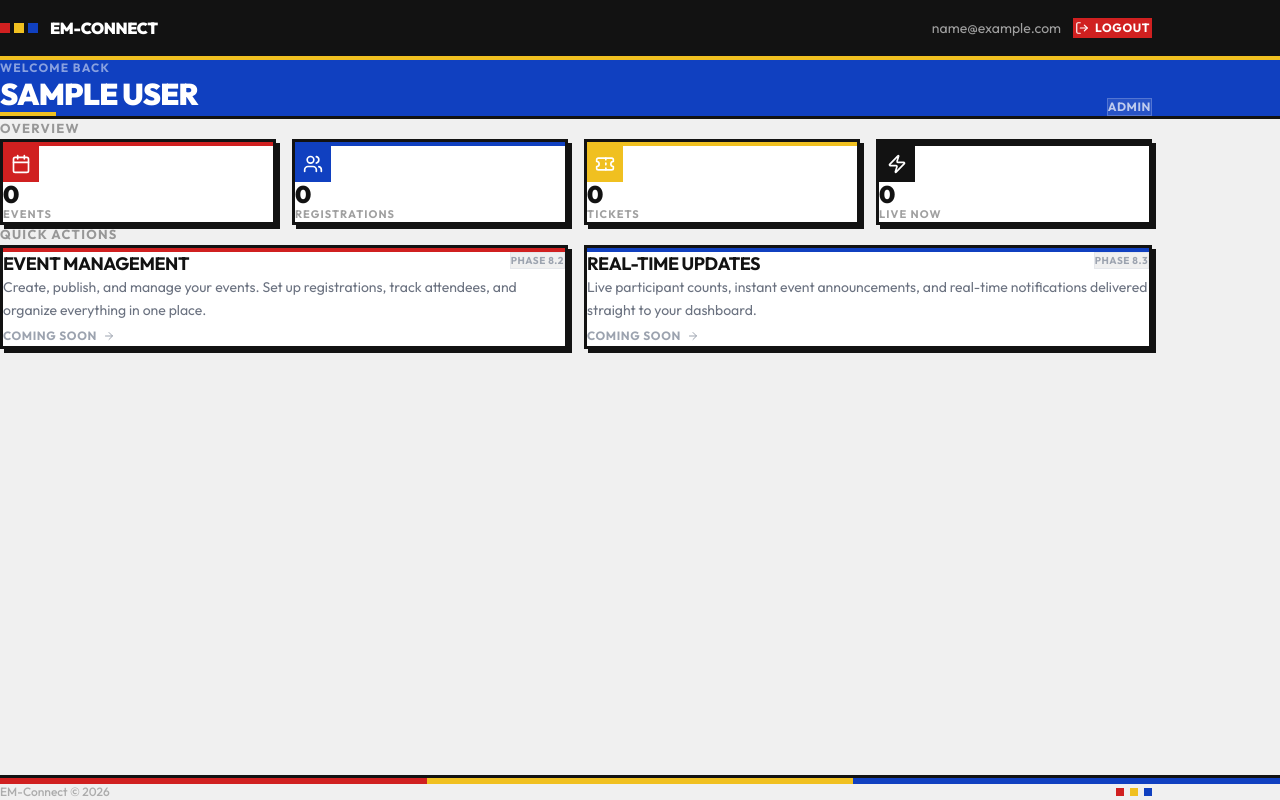
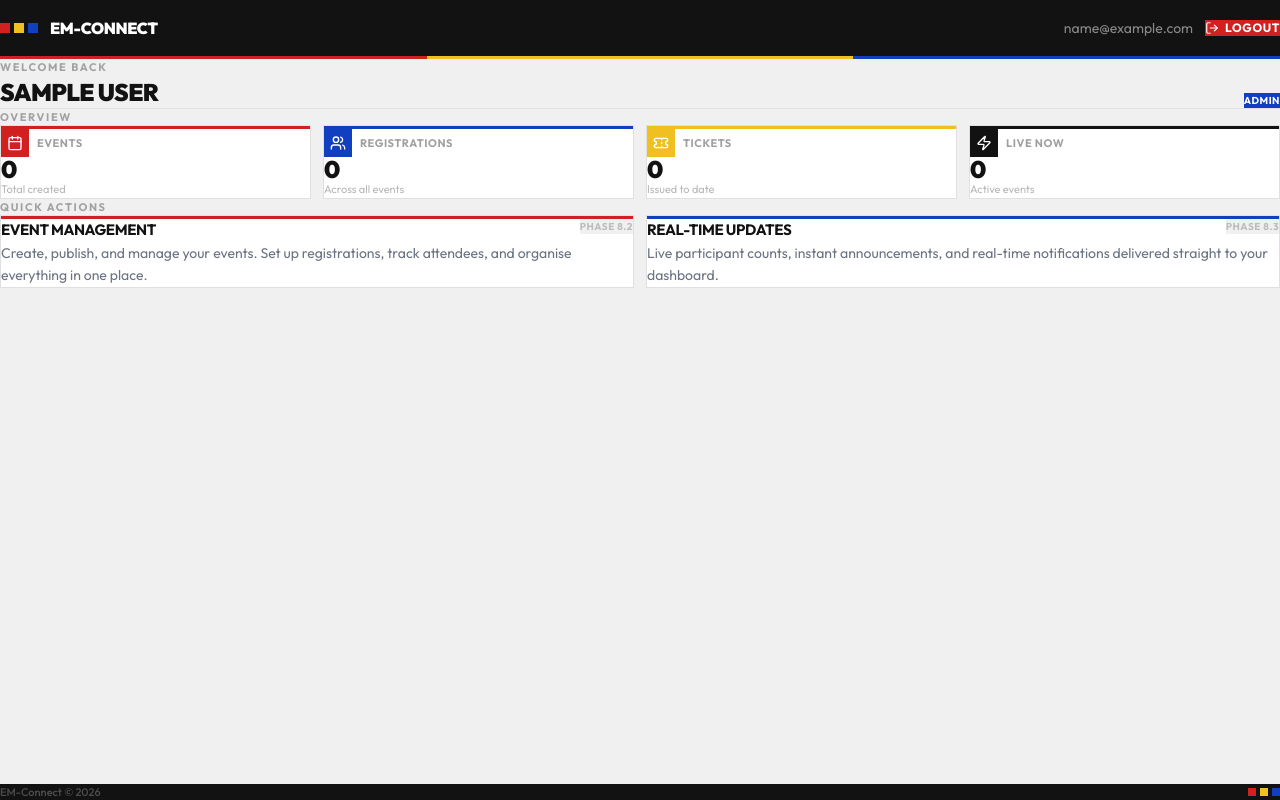
Before and after one commit to rohtheroos-84/EM-Connect, a React (Vite) app in the folder frontend/: page /dashboard in a window 1280 px wide. Built offline with nearby package versions, Linux system fonts and the light colour scheme; sample sign-in values are in the browser's storage.

Commit message:
8.1 v3 redesign again

```diff
--- a/frontend/src/pages/Dashboard.jsx
+++ b/frontend/src/pages/Dashboard.jsx
@@ -1,6 +1,6 @@
 import { useAuth } from '../context/AuthContext';
 import { useNavigate } from 'react-router-dom';
-import { LogOut, Calendar, Users, Ticket, Zap, ArrowRight } from 'lucide-react';
+import { LogOut, Calendar, Users, Ticket, Zap } from 'lucide-react';
 
 export default function Dashboard() {
   const { user, logout } = useAuth();
@@ -14,10 +14,10 @@ export default function Dashboard() {
   const isAdmin = user?.role === 'ADMIN';
 
   return (
-    <div className="min-h-screen flex flex-col bg-[#F0F0F0]">
+    <div className="h-screen flex flex-col overflow-hidden bg-[#F0F0F0]">
       {/* ── Navbar ── */}
-      <nav className="bg-[#121212] border-b-4 border-[#F0C020] shrink-0">
-        <div className="max-w-6xl mx-auto px-6 flex items-center justify-between h-14">
+      <nav className="bg-[#121212] shrink-0">
+        <div className="max-w-7xl mx-auto px-6 lg:px-8 flex items-center justify-between h-14">
           <div className="flex items-center gap-3">
             <div className="flex gap-1">
               <div className="w-2.5 h-2.5 bg-[#D02020]" />
@@ -28,118 +28,89 @@ export default function Dashboard() {
               EM-Connect
             </span>
           </div>
-
           <div className="flex items-center gap-3">
-            <div className="hidden sm:flex items-center gap-2">
-              <span className="text-sm text-white/60">{user?.email}</span>
+            <span className="hidden sm:block text-sm text-white/50">{user?.email}</span>
             {isAdmin && (
-                <span className="px-2 py-0.5 bg-[#F0C020] text-[#121212] text-[11px] font-bold uppercase tracking-wider">
+              <span className="hidden sm:block px-2 py-0.5 bg-[#F0C020] text-[#121212] text-[10px] font-bold uppercase tracking-wider">
                 Admin
               </span>
             )}
-            </div>
             <button
               onClick={handleLogout}
-              className="flex items-center gap-1.5 px-3 py-1.5 bg-[#D02020] border-2 border-[#D02020] text-white text-xs font-bold uppercase tracking-wider hover:bg-[#B01C1C] active:bg-[#901818] transition-colors duration-150 cursor-pointer"
+              className="flex items-center gap-1.5 px-3 py-1.5 bg-[#D02020] text-white text-xs font-bold uppercase tracking-wider hover:bg-[#B91C1C] transition-colors duration-150 cursor-pointer"
             >
               <LogOut className="w-3.5 h-3.5" />
               Logout
             </button>
           </div>
         </div>
+        {/* Accent bar */}
+        <div className="flex h-[3px]">
+          <div className="flex-1 bg-[#D02020]" />
+          <div className="flex-1 bg-[#F0C020]" />
+          <div className="flex-1 bg-[#1040C0]" />
+        </div>
       </nav>
 
-      {/* ── Welcome Banner ── */}
-      <div className="bg-[#1040C0] border-b-[3px] border-[#121212] shrink-0">
-        <div className="max-w-6xl mx-auto px-6 py-8">
-          <p className="text-xs font-bold text-white/50 uppercase tracking-widest">
+      {/* ── Main scrollable area ── */}
+      <main className="flex-1 overflow-y-auto">
+        <div className="max-w-7xl mx-auto px-6 lg:px-8">
+          {/* Welcome */}
+          <div className="pt-8 pb-6 border-b border-[#E0E0E0]">
+            <p className="text-[11px] font-bold text-[#121212]/35 uppercase tracking-[0.15em]">
               Welcome back
             </p>
             <div className="flex items-end justify-between mt-1">
-            <div>
-              <h2 className="text-3xl font-black text-white tracking-tight uppercase">
+              <h2 className="text-2xl font-black text-[#121212] tracking-tight uppercase">
                 {user?.name || 'User'}
               </h2>
-              <div className="mt-3 h-1 w-14 bg-[#F0C020]" />
-            </div>
-            <span className="hidden sm:inline-flex px-3 py-1 bg-white/10 border border-white/20 text-xs font-bold text-white/70 uppercase tracking-wider">
+              <span className="px-2.5 py-1 bg-[#1040C0] text-white text-[10px] font-bold uppercase tracking-wider">
                 {user?.role || 'USER'}
               </span>
             </div>
           </div>
-      </div>
 
-      {/* ── Content ── */}
-      <main className="flex-1">
-        <div className="max-w-6xl mx-auto px-6 py-10">
-          {/* Section: Overview */}
-          <h3 className="text-[13px] font-bold text-[#121212]/40 uppercase tracking-widest mb-5">
+          {/* Stats */}
+          <section className="pt-8 pb-6">
+            <h3 className="text-[11px] font-bold text-[#121212]/35 uppercase tracking-[0.15em] mb-4">
               Overview
             </h3>
+            <div className="grid grid-cols-2 lg:grid-cols-4 gap-3">
+              <StatCard icon={<Calendar className="w-4 h-4" />} label="Events" value="0" sub="Total created" accent="#D02020" />
+              <StatCard icon={<Users className="w-4 h-4" />} label="Registrations" value="0" sub="Across all events" accent="#1040C0" />
+              <StatCard icon={<Ticket className="w-4 h-4" />} label="Tickets" value="0" sub="Issued to date" accent="#F0C020" />
+              <StatCard icon={<Zap className="w-4 h-4" />} label="Live Now" value="0" sub="Active events" accent="#121212" />
+            </div>
+          </section>
 
-          {/* Stats Grid */}
-          <div className="grid grid-cols-2 lg:grid-cols-4 gap-4 mb-10">
-            <StatCard
-              icon={<Calendar className="w-5 h-5" />}
-              label="Events"
-              value="0"
-              accent="#D02020"
-            />
-            <StatCard
-              icon={<Users className="w-5 h-5" />}
-              label="Registrations"
-              value="0"
-              accent="#1040C0"
-            />
-            <StatCard
-              icon={<Ticket className="w-5 h-5" />}
-              label="Tickets"
-              value="0"
-              accent="#F0C020"
-            />
-            <StatCard
-              icon={<Zap className="w-5 h-5" />}
-              label="Live Now"
-              value="0"
-              accent="#121212"
-            />
-          </div>
-
-          {/* Section: Quick Actions */}
-          <h3 className="text-[13px] font-bold text-[#121212]/40 uppercase tracking-widest mb-5">
+          {/* Feature cards */}
+          <section className="pb-10">
+            <h3 className="text-[11px] font-bold text-[#121212]/35 uppercase tracking-[0.15em] mb-4">
               Quick Actions
             </h3>
-
-          {/* Feature Cards */}
-          <div className="grid grid-cols-1 lg:grid-cols-2 gap-4">
+            <div className="grid grid-cols-1 lg:grid-cols-2 gap-3">
               <FeatureCard
                 title="Event Management"
-              description="Create, publish, and manage your events. Set up registrations, track attendees, and organize everything in one place."
+                desc="Create, publish, and manage your events. Set up registrations, track attendees, and organise everything in one place."
                 phase="Phase 8.2"
                 accent="#D02020"
               />
               <FeatureCard
                 title="Real-Time Updates"
-              description="Live participant counts, instant event announcements, and real-time notifications delivered straight to your dashboard."
+                desc="Live participant counts, instant announcements, and real-time notifications delivered straight to your dashboard."
                 phase="Phase 8.3"
                 accent="#1040C0"
               />
             </div>
+          </section>
         </div>
       </main>
 
       {/* ── Footer ── */}
-      <footer className="shrink-0 border-t-[3px] border-[#121212]">
-        <div className="flex h-1.5">
-          <div className="flex-1 bg-[#D02020]" />
-          <div className="flex-1 bg-[#F0C020]" />
-          <div className="flex-1 bg-[#1040C0]" />
-        </div>
-        <div className="max-w-6xl mx-auto px-6 py-4 flex items-center justify-between">
-          <span className="text-xs text-[#121212]/30 font-medium">
-            EM-Connect © 2026
-          </span>
-          <div className="flex gap-1.5">
+      <footer className="shrink-0 bg-[#121212]">
+        <div className="max-w-7xl mx-auto px-6 lg:px-8 py-3 flex items-center justify-between">
+          <span className="text-[11px] text-white/25 font-medium">EM-Connect © 2026</span>
+          <div className="flex gap-1">
             <div className="w-2 h-2 bg-[#D02020]" />
             <div className="w-2 h-2 bg-[#F0C020]" />
             <div className="w-2 h-2 bg-[#1040C0]" />
@@ -151,50 +122,37 @@ export default function Dashboard() {
 }
 
 /* ── Stat Card ── */
-function StatCard({ icon, label, value, accent }) {
+function StatCard({ icon, label, value, sub, accent }) {
   return (
-    <div className="bg-white border-[3px] border-[#121212] shadow-[4px_4px_0px_0px_#121212] overflow-hidden">
-      {/* Top color accent bar */}
-      <div className="h-1" style={{ backgroundColor: accent }} />
-      <div className="p-5">
-        <div
-          className="w-9 h-9 flex items-center justify-center text-white mb-3"
-          style={{ backgroundColor: accent }}
-        >
+    <div className="bg-white border border-[#E0E0E0] overflow-hidden">
+      <div className="h-[3px]" style={{ backgroundColor: accent }} />
+      <div className="p-4">
+        <div className="flex items-center gap-2 mb-2">
+          <div className="w-7 h-7 flex items-center justify-center text-white" style={{ backgroundColor: accent }}>
             {icon}
           </div>
-        <p className="text-2xl font-black text-[#121212] tracking-tight leading-none">
-          {value}
-        </p>
-        <p className="text-[11px] font-bold text-[#121212]/40 uppercase tracking-widest mt-1.5">
-          {label}
-        </p>
+          <span className="text-[11px] font-bold text-[#121212]/40 uppercase tracking-wider">{label}</span>
+        </div>
+        <p className="text-2xl font-black text-[#121212] tracking-tight leading-none">{value}</p>
+        <p className="text-[11px] text-[#121212]/30 mt-1">{sub}</p>
       </div>
     </div>
   );
 }
 
-/* ── Feature Card (non-interactive, clearly "coming soon") ── */
-function FeatureCard({ title, description, phase, accent }) {
+/* ── Feature Card ── */
+function FeatureCard({ title, desc, phase, accent }) {
   return (
-    <div className="bg-white border-[3px] border-[#121212] shadow-[4px_4px_0px_0px_#121212] overflow-hidden">
-      {/* Top color accent bar */}
-      <div className="h-1" style={{ backgroundColor: accent }} />
-      <div className="p-6">
-        <div className="flex items-start justify-between gap-4 mb-3">
-          <h4 className="text-lg font-bold text-[#121212] uppercase tracking-tight leading-snug">
-            {title}
-          </h4>
-          <span className="shrink-0 px-2.5 py-1 bg-[#F0F0F0] border border-[#E5E7EB] text-[10px] font-bold text-[#9CA3AF] uppercase tracking-wider">
+    <div className="bg-white border border-[#E0E0E0] overflow-hidden">
+      <div className="h-[3px]" style={{ backgroundColor: accent }} />
+      <div className="p-5">
+        <div className="flex items-start justify-between gap-3 mb-2">
+          <h4 className="text-[15px] font-bold text-[#121212] uppercase tracking-tight">{title}</h4>
+          <span className="shrink-0 px-2 py-0.5 bg-[#F0F0F0] text-[10px] font-bold text-[#BCBCBC] uppercase tracking-wider whitespace-nowrap">
             {phase}
           </span>
         </div>
-        <p className="text-sm text-[#6B7280] leading-relaxed mb-4">
-          {description}
-        </p>
-        <div className="inline-flex items-center gap-1.5 text-xs font-bold uppercase tracking-wider text-[#9CA3AF]">
-          Coming Soon <ArrowRight className="w-3 h-3" />
-        </div>
+        <p className="text-sm text-[#6B7280] leading-relaxed">{desc}</p>
       </div>
     </div>
   );
--- a/frontend/src/pages/Login.jsx
+++ b/frontend/src/pages/Login.jsx
@@ -1,7 +1,7 @@
 import { useState } from 'react';
 import { Link, useNavigate } from 'react-router-dom';
 import { useAuth } from '../context/AuthContext';
-import { LogIn, Mail, Lock, AlertCircle, ArrowRight } from 'lucide-react';
+import { LogIn, AlertCircle, ArrowRight } from 'lucide-react';
 
 export default function Login() {
   const [email, setEmail] = useState('');
@@ -16,7 +16,7 @@ export default function Login() {
       await login(email, password);
       navigate('/dashboard');
     } catch {
-      // error is set in context
+      /* error handled by context */
     }
   };
 
@@ -27,91 +27,77 @@ export default function Login() {
 
   const emailValid = /^[^\s@]+@[^\s@]+\.[^\s@]+$/.test(email);
 
+  const inputCls =
+    'w-full px-4 h-[48px] bg-[#FAFAFA] border border-[#D1D5DB] text-[15px] text-[#121212] placeholder:text-[#BCBCBC] placeholder:italic focus:border-[#1040C0] focus:bg-white focus:shadow-[0_0_0_3px_rgba(16,64,192,0.08)] disabled:bg-[#F3F3F3] disabled:text-[#BCBCBC] disabled:cursor-not-allowed transition-all duration-150';
+
   return (
-    <div className="min-h-screen flex bg-[#F0F0F0]">
-      {/* ── Brand Panel (subtle decoration) ── */}
-      <div className="hidden lg:flex lg:w-[40%] xl:w-[42%] bg-[#1040C0] relative overflow-hidden items-center justify-center">
-        {/* Ghosted geometric outlines — decorative but non-competing */}
-        <div className="absolute inset-0 opacity-[0.07]">
-          <div className="absolute top-[8%] left-[10%] w-48 h-48 rounded-full border-[3px] border-white" />
-          <div className="absolute bottom-[12%] right-[8%] w-36 h-36 border-[3px] border-white" />
-          <div className="absolute top-[55%] left-[45%] w-14 h-14 rounded-full border-[3px] border-white" />
+    <div className="min-h-screen flex flex-col lg:flex-row bg-[#F0F0F0]">
+      {/* ── Brand side ── */}
+      <div className="hidden lg:flex lg:w-[36%] bg-[#1040C0] relative overflow-hidden items-center justify-center shrink-0">
+        {/* Background shapes — very faint */}
+        <div className="absolute inset-0 opacity-[0.04]">
+          <div className="absolute top-[10%] left-[8%] w-44 h-44 rounded-full border-2 border-white" />
+          <div className="absolute bottom-[14%] right-[10%] w-32 h-32 border-2 border-white" />
         </div>
-
-        {/* Small peripheral accents */}
-        <div className="absolute top-10 right-10 w-10 h-10 bg-[#F0C020] opacity-90" />
-        <div className="absolute bottom-10 left-10 w-8 h-8 rounded-full bg-[#D02020] opacity-80" />
-
-        {/* Brand content */}
-        <div className="relative z-10 text-center px-12 max-w-sm">
-          <h1 className="text-4xl xl:text-5xl font-black text-white tracking-tight uppercase leading-tight">
+        <div className="relative z-10 text-center px-10">
+          <h1 className="text-4xl font-black text-white tracking-tight uppercase">
             EM-Connect
           </h1>
-          <div className="mt-4 h-1 w-16 bg-[#F0C020] mx-auto" />
-          <p className="mt-5 text-sm font-medium text-white/60 tracking-widest uppercase">
+          <div className="mt-3 h-[3px] w-12 bg-[#F0C020] mx-auto" />
+          <p className="mt-4 text-xs font-semibold text-white/50 tracking-[0.2em] uppercase">
             Event Management Platform
           </p>
         </div>
       </div>
 
-      {/* ── Form Panel (primary focus) ── */}
-      <div className="flex-1 flex items-center justify-center p-6 sm:p-10 lg:p-16">
-        <div className="w-full max-w-[480px]">
+      {/* ── Form side ── */}
+      <div className="flex-1 flex items-center justify-center p-6 sm:p-10 lg:p-12">
+        <div className="w-full max-w-lg">
           {/* Mobile brand */}
-          <div className="lg:hidden mb-10">
-            <div className="flex items-center gap-3">
+          <div className="lg:hidden flex items-center gap-2.5 mb-8">
             <div className="flex gap-1">
-                <div className="w-3 h-3 bg-[#D02020]" />
-                <div className="w-3 h-3 bg-[#F0C020]" />
-                <div className="w-3 h-3 bg-[#1040C0]" />
+              <div className="w-2.5 h-2.5 bg-[#D02020]" />
+              <div className="w-2.5 h-2.5 bg-[#F0C020]" />
+              <div className="w-2.5 h-2.5 bg-[#1040C0]" />
             </div>
-              <h1 className="text-2xl font-black text-[#121212] tracking-tight uppercase">
+            <span className="text-lg font-black text-[#121212] tracking-tight uppercase">
               EM-Connect
-              </h1>
-            </div>
+            </span>
           </div>
 
-          {/* ── Form Card ── */}
-          <div className="bg-white border-[3px] border-[#121212] shadow-[6px_6px_0px_0px_#121212]">
-            <div className="p-8 sm:p-10">
+          {/* ── Card ── */}
+          <div className="bg-white border-2 border-[#121212] shadow-[5px_5px_0px_0px_#121212]">
+            <div className="p-8 sm:p-10 lg:p-12">
               {/* Header */}
-              <div className="flex items-start gap-4 mb-8">
-                <div className="w-12 h-12 bg-[#D02020] border-2 border-[#121212] flex items-center justify-center shrink-0 shadow-[3px_3px_0px_0px_#121212]">
+              <div className="flex items-center gap-3.5 mb-10">
+                <div className="w-11 h-11 bg-[#D02020] flex items-center justify-center shrink-0">
                   <LogIn className="w-5 h-5 text-white" />
                 </div>
-                <div className="pt-0.5">
-                  <h2 className="text-[22px] font-extrabold text-[#121212] tracking-tight uppercase leading-none">
+                <div>
+                  <h2 className="text-xl font-extrabold text-[#121212] tracking-tight uppercase leading-none">
                     Sign In
                   </h2>
-                  <p className="text-sm text-[#6B7280] mt-1.5">
+                  <p className="text-[13px] text-[#6B7280] mt-1">
                     Welcome back to your dashboard
                   </p>
                 </div>
               </div>
 
-              {/* Error */}
+              {/* Error banner */}
               {error && (
-                <div className="mb-6 flex items-start gap-3 bg-[#FEF2F2] border-l-4 border-[#D02020] px-4 py-3">
-                  <AlertCircle className="w-5 h-5 text-[#D02020] shrink-0 mt-0.5" />
-                  <p className="flex-1 text-sm font-medium text-[#D02020]">{error}</p>
-                  <button
-                    onClick={clearError}
-                    className="text-[#D02020] hover:text-[#B01818] font-bold text-lg leading-none p-1"
-                    aria-label="Dismiss error"
-                  >
-                    ×
-                  </button>
+                <div className="mb-8 flex items-start gap-3 bg-[#FEF2F2] border-l-[3px] border-[#D02020] px-4 py-3 rounded-sm">
+                  <AlertCircle className="w-4 h-4 text-[#D02020] shrink-0 mt-0.5" />
+                  <p className="flex-1 text-sm text-[#D02020]">{error}</p>
+                  <button onClick={clearError} className="text-[#D02020] font-bold leading-none p-0.5 hover:opacity-70" aria-label="Dismiss">×</button>
                 </div>
               )}
 
-              <form onSubmit={handleSubmit} className="space-y-5">
+              <form onSubmit={handleSubmit}>
                 {/* Email */}
-                <div>
-                  <label htmlFor="login-email" className="block text-[13px] font-bold text-[#121212] uppercase tracking-wide mb-2">
+                <div className="mb-7">
+                  <label htmlFor="login-email" className="block text-[12px] font-bold text-[#121212]/70 uppercase tracking-[0.08em] mb-3">
                     Email Address
                   </label>
-                  <div className="relative">
-                    <Mail className="absolute left-4 top-1/2 -translate-y-1/2 w-[18px] h-[18px] text-[#9CA3AF] pointer-events-none" />
                   <input
                     id="login-email"
                     type="email"
@@ -121,28 +107,23 @@ export default function Login() {
                     onBlur={() => setTouched((t) => ({ ...t, email: true }))}
                     placeholder="you@example.com"
                     disabled={loading}
-                      className="w-full pl-12 pr-4 py-3.5 bg-white border-2 border-[#121212] text-[15px] text-[#121212] placeholder:text-[#9CA3AF] placeholder:font-normal focus:border-[#1040C0] focus:shadow-[0_0_0_3px_rgba(16,64,192,0.12)] disabled:bg-[#F5F5F5] disabled:text-[#9CA3AF] disabled:cursor-not-allowed transition-all duration-200"
+                    className={inputCls}
                   />
-                  </div>
                   {touched.email && email && !emailValid && (
-                    <p className="mt-1.5 text-xs text-[#D02020] font-medium">
-                      Please enter a valid email address
-                    </p>
+                    <p className="mt-2 text-xs text-[#D02020] font-medium">Enter a valid email address</p>
                   )}
                 </div>
 
                 {/* Password */}
-                <div>
-                  <div className="flex items-center justify-between mb-2">
-                    <label htmlFor="login-password" className="text-[13px] font-bold text-[#121212] uppercase tracking-wide">
+                <div className="mb-8">
+                  <div className="flex items-baseline justify-between mb-3">
+                    <label htmlFor="login-password" className="text-[12px] font-bold text-[#121212]/70 uppercase tracking-[0.08em]">
                       Password
                     </label>
-                    <span className="text-xs text-[#9CA3AF] cursor-default select-none" title="Coming soon">
+                    <span className="text-[11px] text-[#BCBCBC] select-none" title="Coming soon">
                       Forgot password?
                     </span>
                   </div>
-                  <div className="relative">
-                    <Lock className="absolute left-4 top-1/2 -translate-y-1/2 w-[18px] h-[18px] text-[#9CA3AF] pointer-events-none" />
                   <input
                     id="login-password"
                     type="password"
@@ -151,20 +132,18 @@ export default function Login() {
                     onChange={clearOnType(setPassword)}
                     placeholder="Enter your password"
                     disabled={loading}
-                      className="w-full pl-12 pr-4 py-3.5 bg-white border-2 border-[#121212] text-[15px] text-[#121212] placeholder:text-[#9CA3AF] placeholder:font-normal focus:border-[#1040C0] focus:shadow-[0_0_0_3px_rgba(16,64,192,0.12)] disabled:bg-[#F5F5F5] disabled:text-[#9CA3AF] disabled:cursor-not-allowed transition-all duration-200"
+                    className={inputCls}
                   />
                 </div>
-                </div>
 
-                {/* Submit */}
-                <div className="pt-2">
+                {/* CTA */}
                 <button
                   type="submit"
                   disabled={loading}
-                    className="w-full py-4 bg-[#D02020] border-[3px] border-[#121212] text-white font-bold text-[15px] uppercase tracking-widest shadow-[5px_5px_0px_0px_#121212] hover:shadow-[2px_2px_0px_0px_#121212] hover:translate-x-[3px] hover:translate-y-[3px] active:shadow-none active:translate-x-[5px] active:translate-y-[5px] disabled:opacity-50 disabled:pointer-events-none transition-all duration-150 cursor-pointer"
+                  className="w-full h-[50px] bg-[#D02020] border-2 border-[#121212] text-white font-bold text-[14px] uppercase tracking-[0.15em] shadow-[4px_4px_0px_0px_#121212] hover:shadow-[2px_2px_0px_0px_#121212] hover:translate-x-[2px] hover:translate-y-[2px] active:shadow-none active:translate-x-[4px] active:translate-y-[4px] disabled:opacity-40 disabled:pointer-events-none transition-all duration-150 cursor-pointer"
                 >
                   {loading ? (
-                      <span className="flex items-center justify-center gap-2.5">
+                    <span className="flex items-center justify-center gap-2">
                       <span className="bauhaus-spinner" />
                       Signing in…
                     </span>
@@ -172,33 +151,25 @@ export default function Login() {
                     'Sign In'
                   )}
                 </button>
-                </div>
               </form>
             </div>
 
-            {/* Card footer — secondary action */}
-            <div className="px-8 sm:px-10 pb-8 sm:pb-10">
-              <div className="flex items-center gap-4 mb-5">
-                <div className="flex-1 h-px bg-[#E5E7EB]" />
-                <span className="text-[11px] font-bold text-[#9CA3AF] uppercase tracking-widest">
-                  or
-                </span>
-                <div className="flex-1 h-px bg-[#E5E7EB]" />
-              </div>
+            {/* Footer */}
+            <div className="border-t border-[#E5E7EB] px-8 sm:px-10 lg:px-12 py-5">
               <p className="text-center text-sm text-[#6B7280]">
                 Don&apos;t have an account?{' '}
                 <Link
                   to="/register"
-                  className="font-bold text-[#1040C0] hover:text-[#0D3399] underline underline-offset-2 transition-colors duration-200 inline-flex items-center gap-1"
+                  className="font-semibold text-[#1040C0] hover:text-[#0D3399] underline underline-offset-2 transition-colors inline-flex items-center gap-1"
                 >
-                  Create one <ArrowRight className="w-3.5 h-3.5" />
+                  Create one <ArrowRight className="w-3 h-3" />
                 </Link>
               </p>
             </div>
           </div>
 
-          {/* Bauhaus accent bar */}
-          <div className="mt-6 flex h-1.5 shadow-[3px_3px_0px_0px_#121212]">
+          {/* Accent bar */}
+          <div className="mt-5 flex h-1">
             <div className="flex-1 bg-[#D02020]" />
             <div className="flex-1 bg-[#F0C020]" />
             <div className="flex-1 bg-[#1040C0]" />
```
Also changed, not shown: frontend/src/index.css (+6 -2 lines), frontend/src/pages/Register.jsx (+96 -160 lines). Lines whose indentation alone changed are shown as unchanged.
